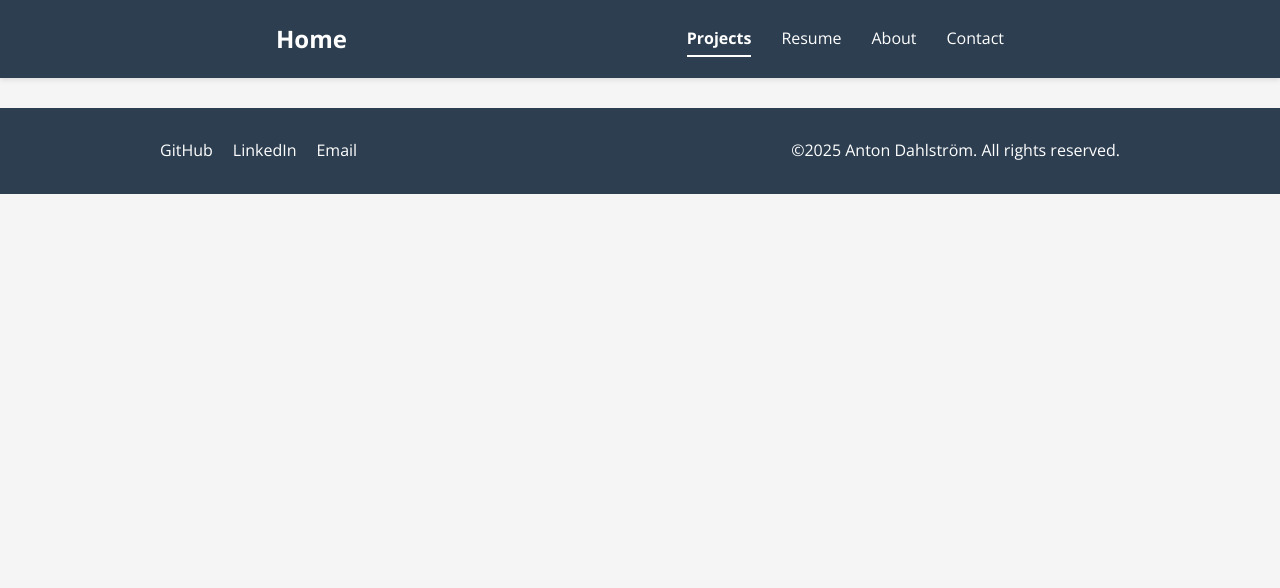
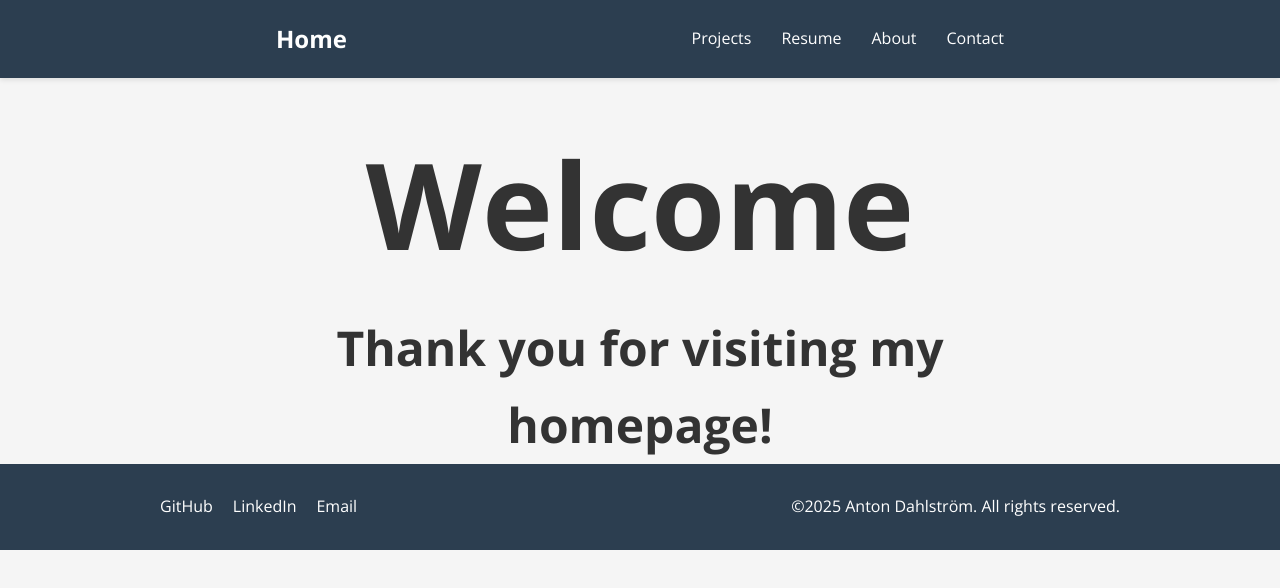
Before and after one commit to Anton-Dahlstrom/ResumeWebsiteReact, a React (Vite) app: page / in a window 1280 px wide. Shown: the top 588 px of the page. Built offline with nearby package versions, Linux system fonts and the light colour scheme.

Commit message:
fix hashroutes

```diff
--- a/src/App.jsx
+++ b/src/App.jsx
@@ -15,11 +15,11 @@ function App() {
       <HashRouter>
         <Navbar></Navbar>
         <Routes>
-          <Route path="{/}" element={<Index />} />
-          <Route path="{/projects}" element={<Projects />} />
-          <Route path="{/resume}" element={<Resume />} />
-          <Route path="{/about}" element={<About />} />
-          <Route path="{/resumewebsitereact/contact}" element={<Contact />} />
+          <Route path="/" element={<Index />} />
+          <Route path="/projects" element={<Projects />} />
+          <Route path="/resume" element={<Resume />} />
+          <Route path="/about" element={<About />} />
+          <Route path="/contact" element={<Contact />} />
         </Routes>
         <Footer></Footer>
       </HashRouter>
--- a/src/components/Navbar.jsx
+++ b/src/components/Navbar.jsx
@@ -8,7 +8,7 @@ export default function Navbar() {
                     <NavLink to="/" className="logo">Home</NavLink>
                     <button className="mobile-menu-btn">☰ Menu</button>
                     <nav className="nav-links">
-                        <NavLink to="/#/projects" className={({ isActive }) => isActive ? "active-page" : ""}>Projects</NavLink>
+                        <NavLink to="/projects" className={({ isActive }) => isActive ? "active-page" : ""}>Projects</NavLink>
                         <NavLink to="/resume" className={({ isActive }) => isActive ? "active-page" : ""}>Resume</NavLink>
                         <NavLink to="/about" className={({ isActive }) => isActive ? "active-page" : ""}>About</NavLink>
                         <NavLink to="/contact" className={({ isActive }) => isActive ? "active-page" : ""}>Contact</NavLink>
```
